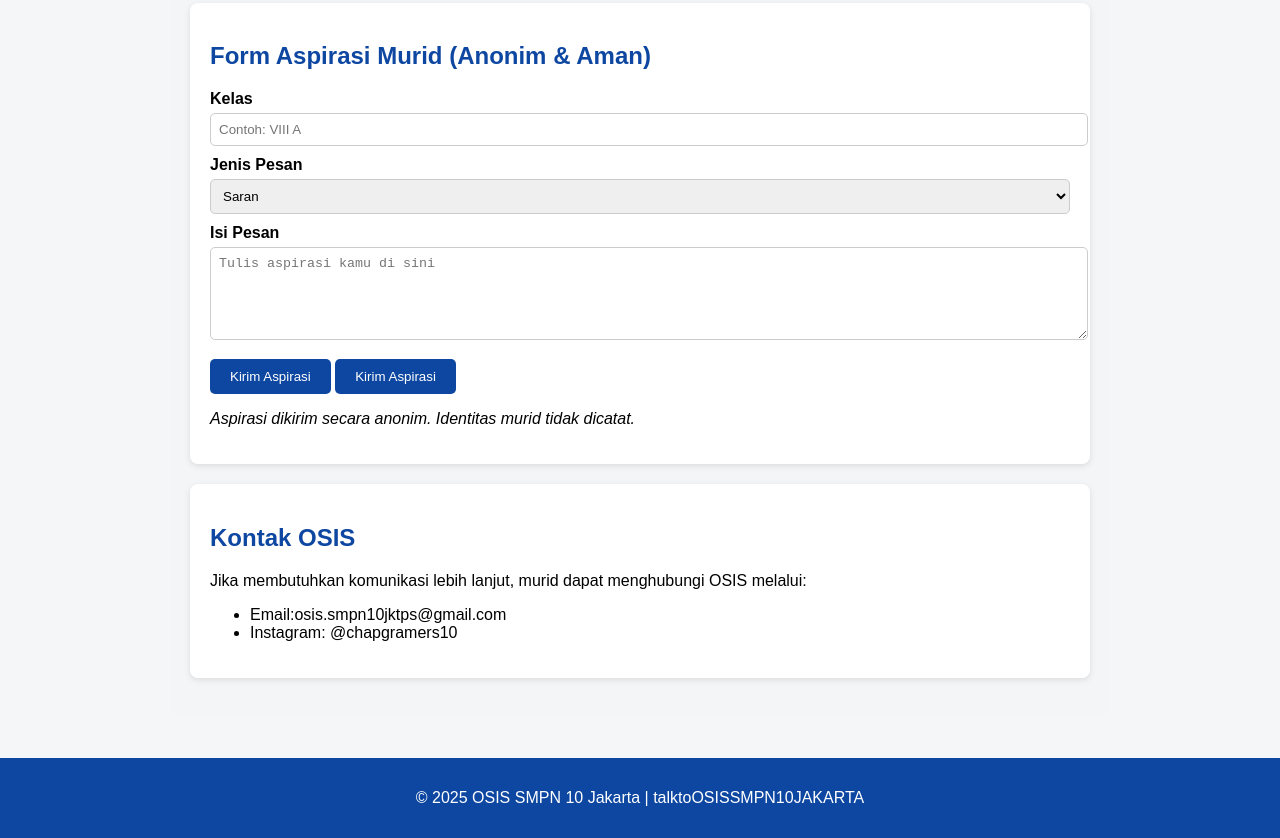
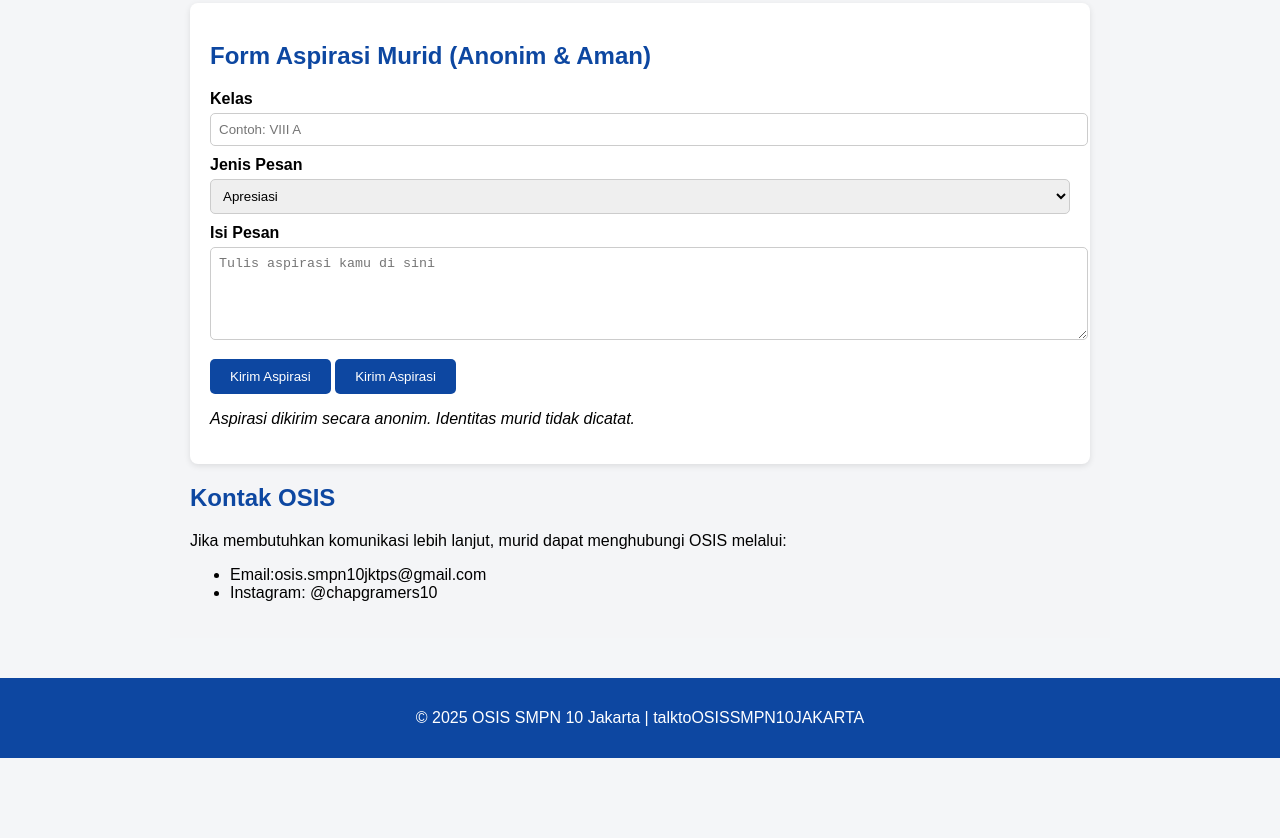
Before and after one commit to osissmpn10jkt/talktoOSISSMPN10JAKARTA, a plain HTML site: page index.html in a window 1280 px wide. Shown: the part 639-1477 px from the top of the page. After the commit the page ends 1397 px from the top, so only its background shows below. Drawn offline with Linux system fonts and the light colour scheme.

Commit message:
index.html

```diff
--- a/index.html
+++ b/index.html
@@ -109,7 +109,7 @@ footer {
 
 <section id="aspirasi" class="card">
   <h2>Form Aspirasi Murid (Anonim & Aman)</h2>
-  <form action="https://formsubmit.co/osissmpn10jakarta@email.com" method="POST">
+  <form action="https://formsubmit.co/osis.smpn10jktps@gmail.com" method="POST">
 
     <!-- Keamanan -->
     <input type="hidden" name="_captcha" value="true">
@@ -123,7 +123,7 @@ footer {
 
     <label for="jenis">Jenis Pesan</label>
     <select id="jenis" name="Jenis Pesan" required>
-      <option>Saran</option>
+      <option>Apresiasi</option>
       <option>Kritik</option>
       <option>Pertanyaan</option>
       <option>Aspirasi</option>
@@ -152,7 +152,7 @@ footer {
   <p><i>Aspirasi dikirim secara anonim. Identitas murid tidak dicatat.</i></p>
 </section>
 
-<section id="kontak" class="card">
+<section id="kontak" cjklass="card">
   <h2>Kontak OSIS</h2>
   <p>Jika membutuhkan komunikasi lebih lanjut, murid dapat menghubungi OSIS melalui:</p>
   <ul>
```
